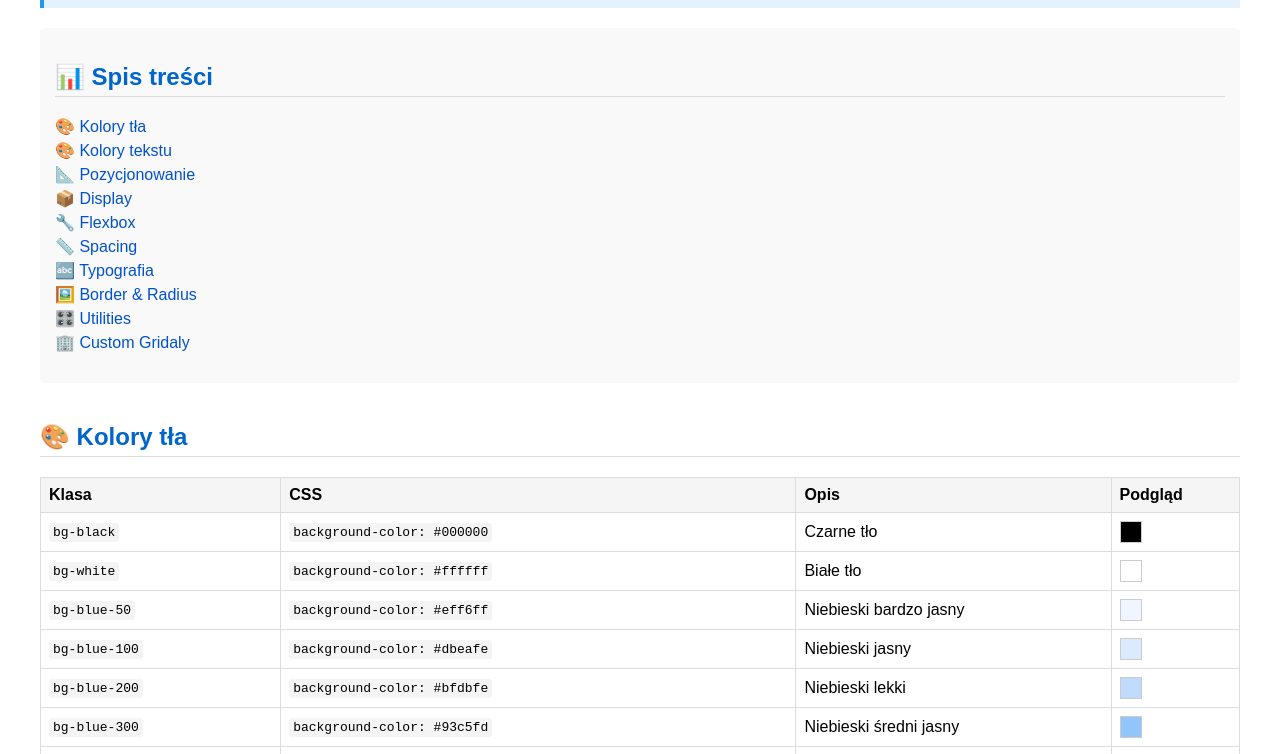
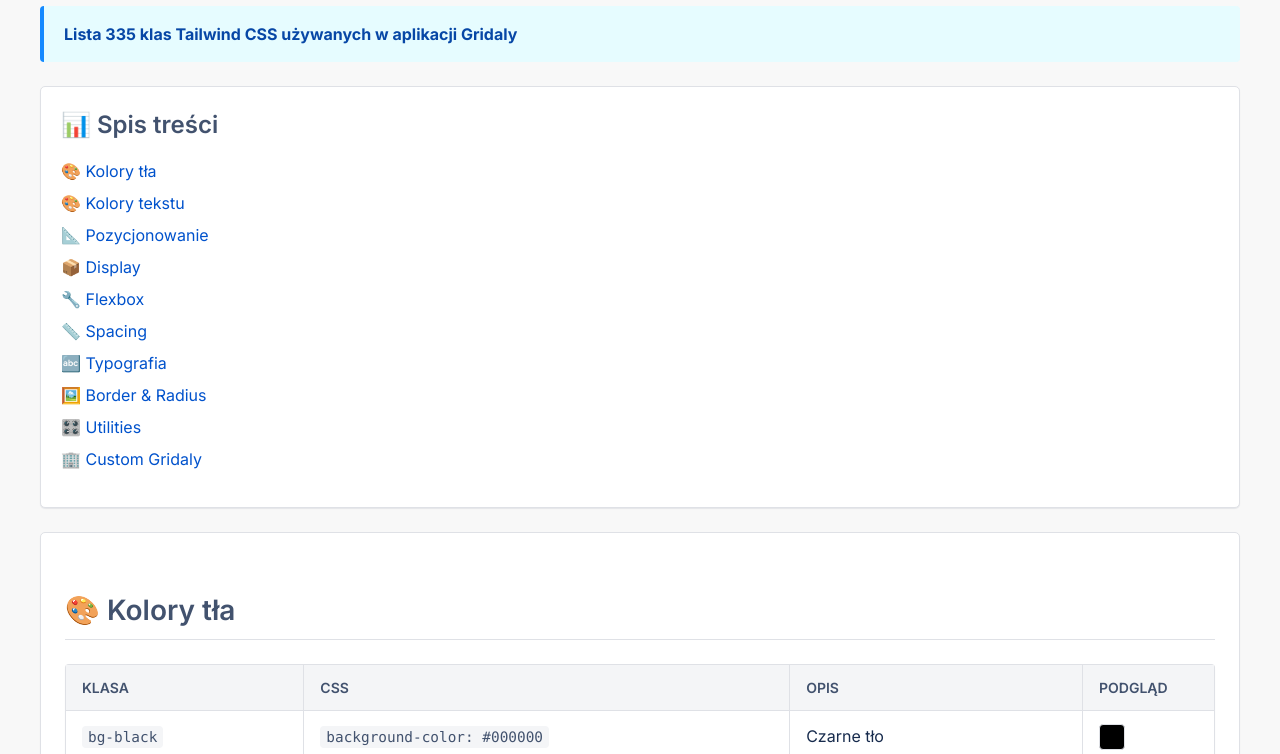
Before and after one commit to fyrodems/gridaly-tailwind-css, a plain HTML site: page index.html in a window 1280 px wide. Shown: the part 122-876 px from the top of the page. Drawn offline with Linux system fonts and the light colour scheme.

Commit message:
Update index.html

```diff
--- a/index.html
+++ b/index.html
@@ -1,85 +1,196 @@
-
+<!DOCTYPE html>
+<html lang="pl">
 	<head>
 		<meta charset="UTF-8" />
 		<title>Dokumentacja klas Tailwind CSS - Gridaly</title>
+		<link
+			href="https://fonts.googleapis.com/css2?family=Inter:wght@300;400;500;600;700&display=swap"
+			rel="stylesheet"
+		/>
 		<style>
+			:root {
+				--atlassian-blue-dark: #0052cc;
+				--atlassian-blue-medium: #0065ff;
+				--atlassian-blue-light: #4c9aff;
+				--atlassian-gray-dark: #42526e;
+				--atlassian-gray-medium: #5e6c84;
+				--atlassian-gray-light: #ebecf0;
+				--atlassian-gray-lighter: #f4f5f7;
+				--atlassian-border: #dfe1e6;
+				--atlassian-shadow: rgba(9, 30, 66, 0.08);
+				--atlassian-shadow-strong: rgba(9, 30, 66, 0.15);
+				--atlassian-text-color: #172b4d;
+				--atlassian-link-color: #0052cc;
+				--atlassian-code-bg: #f4f5f7;
+				--atlassian-note-bg: #e6fcff;
+				--atlassian-note-border: #1489ff;
+				--error-lighter: #fef2f2; /* Existing error color */
+			}
+
 			body {
-				font-family: Arial, sans-serif;
+				font-family: 'Inter', sans-serif;
 				max-width: 1200px;
-				margin: 0 auto;
-				padding: 20px;
+				margin: 24px auto;
+				padding: 0 24px;
+				background-color: #f8f8f8; /* Light background for the page */
+				color: var(--atlassian-text-color);
+				line-height: 1.5;
 			}
+
+			h1,
+			h2,
+			h3 {
+				color: var(--atlassian-gray-dark);
+				margin-top: 32px;
+				margin-bottom: 16px;
+			}
+
 			h1 {
-				color: #0052cc;
-				border-bottom: 3px solid #0052cc;
-				padding-bottom: 10px;
+				font-size: 2.25rem; /* 36px */
+				font-weight: 600;
+				border-bottom: 2px solid var(--atlassian-border);
+				padding-bottom: 16px;
+				color: var(--atlassian-blue-dark);
 			}
+
 			h2 {
-				color: #0066cc;
-				border-bottom: 1px solid #ddd;
-				padding-bottom: 5px;
+				font-size: 1.75rem; /* 28px */
+				font-weight: 600;
+				border-bottom: 1px solid var(--atlassian-border);
+				padding-bottom: 8px;
 			}
+
 			h3 {
-				color: #0066cc;
-				margin-top: 30px;
+				font-size: 1.25rem; /* 20px */
+				font-weight: 500;
+				color: var(--atlassian-gray-medium);
 			}
+
 			table {
 				border-collapse: collapse;
 				width: 100%;
-				margin: 20px 0;
+				margin: 24px 0;
+				background-color: #ffffff;
+				box-shadow: 0 1px 1px var(--atlassian-shadow);
+				border-radius: 4px;
+				overflow: hidden; /* Ensures rounded corners apply to content */
 			}
+
 			th,
 			td {
-				border: 1px solid #ddd;
-				padding: 8px;
+				border: 1px solid var(--atlassian-border);
+				padding: 12px 16px;
 				text-align: left;
 			}
+
 			th {
-				background-color: #f5f5f5;
-				font-weight: bold;
+				background-color: var(--atlassian-gray-lighter);
+				font-weight: 600;
+				color: var(--atlassian-gray-dark);
+				text-transform: uppercase;
+				font-size: 0.875rem; /* 14px */
 			}
+
+			tr:nth-child(even) {
+				background-color: var(--atlassian-gray-lighter);
+			}
+
+			tr:hover {
+				background-color: #f5f8ff; /* Light blue on hover */
+			}
+
 			code {
-				background-color: #f4f4f4;
-				padding: 2px 4px;
-				border-radius: 3px;
-				font-family: monospace;
+				background-color: var(--atlassian-code-bg);
+				padding: 3px 6px;
+				border-radius: 4px;
+				font-family: 'SFMono-Regular', Consolas, 'Liberation Mono', Menlo,
+					Courier, monospace;
+				font-size: 0.9rem;
+				color: var(--atlassian-gray-dark);
 			}
+
 			.color-preview {
 				display: inline-block;
-				width: 20px;
-				height: 20px;
-				border: 1px solid #ccc;
-				margin-right: 5px;
+				width: 24px;
+				height: 24px;
+				border: 1px solid var(--atlassian-border);
+				margin-right: 8px;
 				vertical-align: middle;
+				border-radius: 4px;
+				box-shadow: inset 0 0 0 1px rgba(0, 0, 0, 0.05); /* subtle inner shadow */
 			}
+
 			.toc {
-				background-color: #f9f9f9;
-				padding: 15px;
+				background-color: #ffffff;
+				padding: 20px;
 				border-radius: 5px;
-				margin: 20px 0;
+				margin: 24px 0;
+				box-shadow: 0 1px 1px var(--atlassian-shadow);
+				border: 1px solid var(--atlassian-border);
 			}
+
+			.toc h2 {
+				margin-top: 0;
+				border-bottom: none;
+				padding-bottom: 0;
+				color: var(--atlassian-gray-dark);
+				font-size: 1.5rem; /* 24px */
+			}
+
 			.toc ul {
 				list-style-type: none;
 				padding-left: 0;
 			}
+
 			.toc li {
-				margin: 5px 0;
+				margin: 8px 0;
 			}
+
 			.toc a {
 				text-decoration: none;
-				color: #0052cc;
+				color: var(--atlassian-link-color);
+				transition: color 0.2s ease;
 			}
+
 			.toc a:hover {
+				color: var(--atlassian-blue-medium);
 				text-decoration: underline;
 			}
+
 			.section {
+				background-color: #ffffff;
+				padding: 24px;
+				margin-bottom: 24px;
+				border-radius: 5px;
+				box-shadow: 0 1px 1px var(--atlassian-shadow);
+				border: 1px solid var(--atlassian-border);
+			}
+
+			.note {
+				background-color: var(--atlassian-note-bg);
+				padding: 16px 20px;
+				border-left: 4px solid var(--atlassian-note-border);
+				margin: 24px 0;
+				border-radius: 4px;
+				color: #0747a6; /* Darker blue text for notes */
+			}
+
+			.note strong {
+				color: #0747a6;
+			}
+
+			hr {
+				border: none;
+				border-top: 1px solid var(--atlassian-border);
 				margin: 40px 0;
 			}
-			.note {
-				background-color: #e3f2fd;
-				padding: 10px;
-				border-left: 4px solid #2196f3;
-				margin: 20px 0;
+
+			p {
+				margin-bottom: 16px;
+			}
+
+			p:last-child {
+				margin-bottom: 0;
 			}
 		</style>
 	</head>
```
